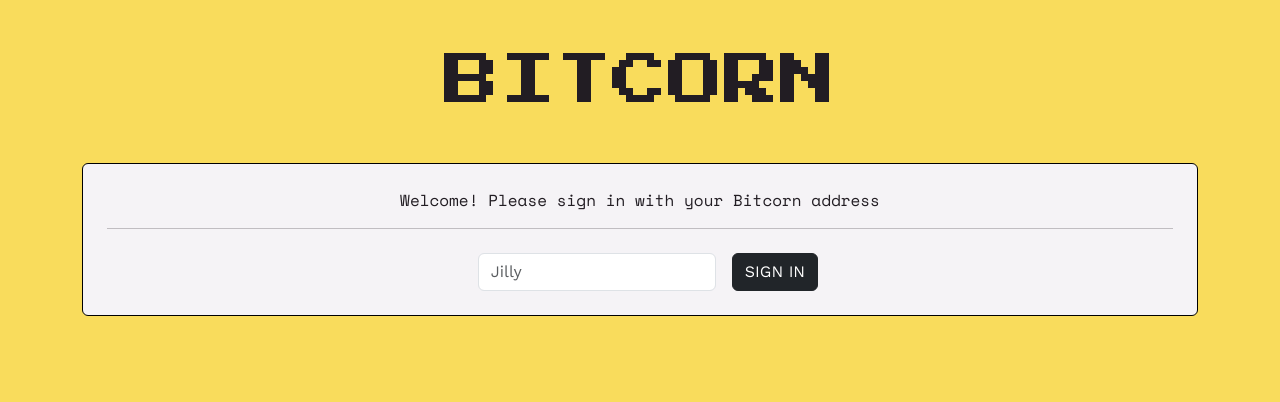
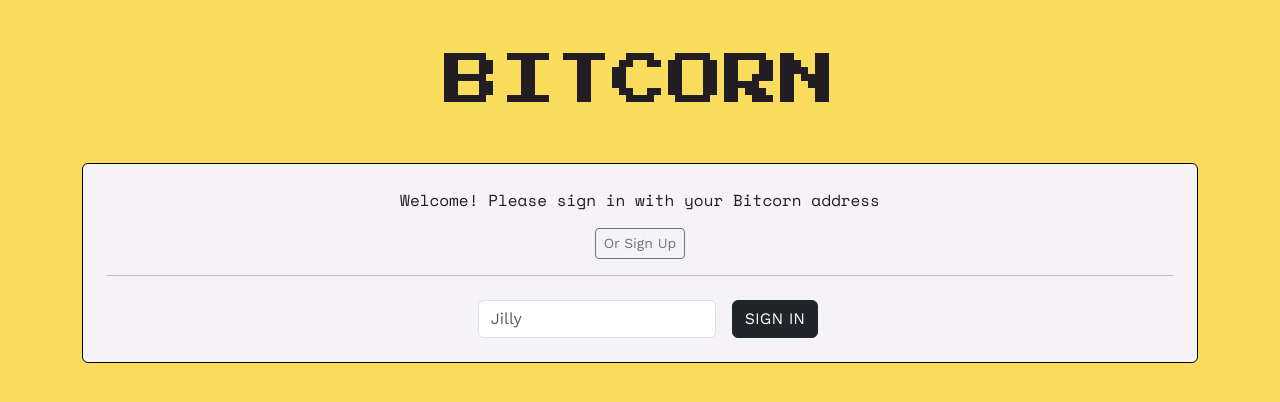
Before and after one commit to benjipt/bitcorn-app, a React (Vite) app: page / in a window 1280 px wide. Shown: the top 402 px of the page. Built offline with nearby package versions, Linux system fonts and the light colour scheme.

Commit message:
feat[login]: create dynamic access prompt

```diff
--- /dev/null
+++ b/src/components/AccessPrompt.tsx
@@ -0,0 +1,25 @@
+// AccessPrompt.tsx
+interface AccessPromptProps {
+  accessMode: 'sign-in' | 'sign-up';
+  toggleAccessMode: () => void;
+}
+
+const AccessPrompt = ({ accessMode, toggleAccessMode }: AccessPromptProps) => {
+  return (
+    <>
+      <p>
+        {accessMode === 'sign-in'
+          ? 'Welcome! Please sign in with your Bitcorn address'
+          : 'Enter your new bitcorn address below'}
+      </p>
+      <button
+        type='button'
+        className='btn btn-outline-secondary btn-sm'
+        onClick={toggleAccessMode}>
+        {accessMode === 'sign-in' ? 'Or Sign Up' : 'Or Sign In'}
+      </button>
+    </>
+  );
+};
+
+export default AccessPrompt;
--- a/src/components/SignInPage.tsx
+++ b/src/components/SignInPage.tsx
@@ -7,11 +7,14 @@ import React, {
   useState,
 } from 'react';
 import { ErrorMessageState } from '../types';
+import AccessPrompt from './AccessPrompt';
 
 interface SignInPageProps {
   getData: (address: string) => Promise<void>;
   errorMessage: ErrorMessageState;
 }
+
+type Access = 'sign-in' | 'sign-up';
 
 const SignInPage = ({
   getData,
@@ -20,6 +23,7 @@ const SignInPage = ({
   const [addressInput, setAddressInput] = useState('');
   const [error, setError] = useState<ErrorMessageState>(fetchErrorMessage);
   const [isLoading, setIsLoading] = useState(false);
+  const [accessMode, setAccessMode] = useState<Access>('sign-in');
 
   const isMounted = useRef(false);
   // Prevent memory leak
@@ -36,6 +40,13 @@ const SignInPage = ({
       setError(fetchErrorMessage);
     }
   }, [fetchErrorMessage]);
+
+  const toggleAccessMode = () => {
+    accessMode === 'sign-in'
+      ? setAccessMode('sign-up')
+      : setAccessMode('sign-in');
+    setError(null);
+  };
 
   const handleChange = (e: ChangeEvent<HTMLInputElement>) => {
     const { value } = e.currentTarget;
@@ -60,7 +71,10 @@ const SignInPage = ({
     <div className='container text-center mt-5'>
       <h1>BITCORN</h1>
       <div className='mt-5 p-4 border-black rounded sign-in container-sm'>
-        <p>Welcome! Please sign in with your Bitcorn address</p>
+        <AccessPrompt
+          accessMode={accessMode}
+          toggleAccessMode={toggleAccessMode}
+        />
         <hr></hr>
         <form onSubmit={handleSubmit} className='mt-4'>
           <div className='row g-3 align-items-center justify-content-center'>
```
Also changed, not shown: 1 other file (tests, documents, lock files or other folders).
